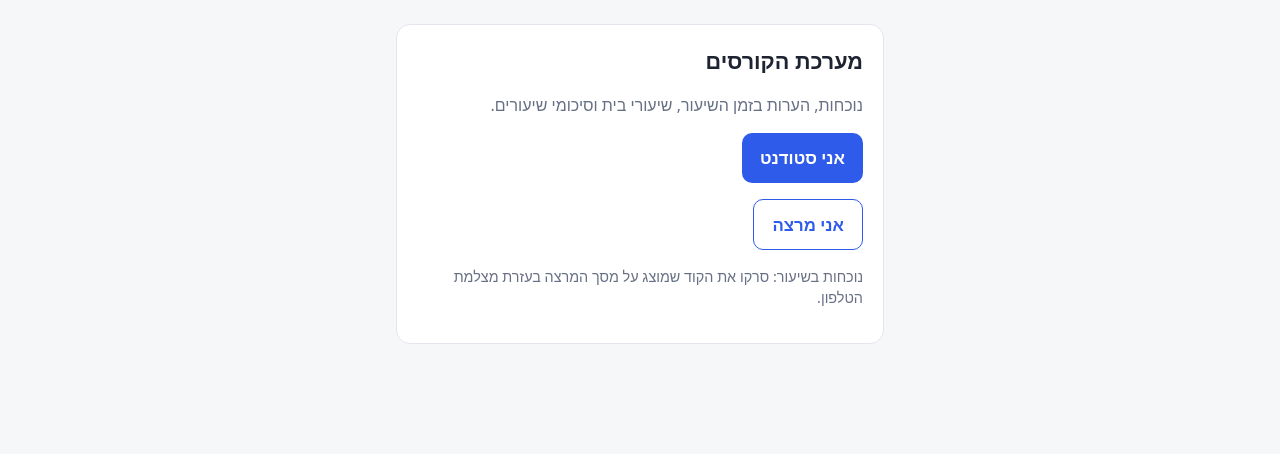
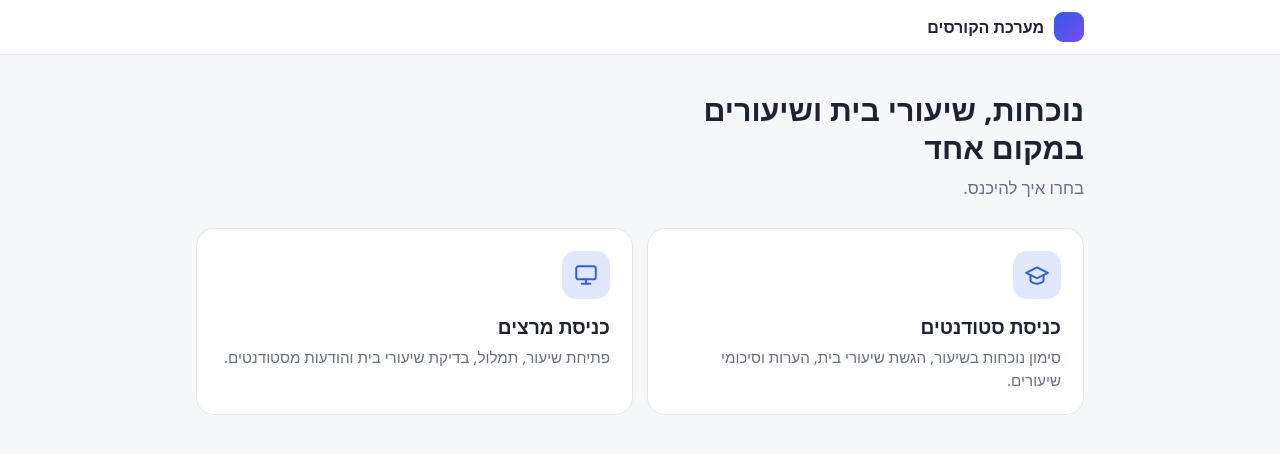
Before and after one commit to maayancohen-coder/smart-classroom-toolkit, a Flask app: page / in a window 1280 px wide. Shown: the top 454 px of the page. Run offline with Flask 3, Linux system fonts and the light colour scheme.

Commit message:
Redesign home and student pages, add in-app QR scanning

```diff
--- a/src/app.py
+++ b/src/app.py
@@ -179,7 +179,25 @@ def create_app(config: type[Config] = Config, roster: Roster | None = None) -> F
             return redirect(url_for("login_page"))
         cards = [{"id": c.course_id, "name": c.name, "live": active_session(c) is not None}
                  for c in catalog.for_student(student.student_id)]
-        return render_template("student_courses.html", student=student, courses=cards)
+        return render_template("student_courses.html", student=student, courses=cards,
+                               live_count=sum(1 for c in cards if c["live"]))
+
+    @app.get("/attend")
+    def student_attend():
+        student = current_student()
+        if student is None:
+            return redirect(url_for("login_page"))
+        cards = [{"id": c.course_id, "name": c.name, "live": active_session(c) is not None}
+                 for c in catalog.for_student(student.student_id)]
+        return render_template("attend.html", student=student, courses=cards)
+
+    @app.get("/scan")
+    def student_scan_page():
+        student = current_student()
+        if student is None:
+            return redirect(url_for("login_page"))
+        course = catalog.get(request.args.get("course", ""))
+        return render_template("scan.html", student=student, course=course)
 
     @app.get("/course/<course_id>")
     def student_course(course_id):
--- a/src/templates/base.html
+++ b/src/templates/base.html
@@ -32,8 +32,51 @@
     border: 1px solid var(--accent); }
   button.full { width: 100%; margin-top: 18px; }
   button:disabled { opacity: .55; cursor: default; }
+  a { color: var(--accent); }
+  select { width: 100%; font-size: 1.05rem; padding: 12px; border-radius: 10px; border: 1px solid var(--line);
+    background: var(--bg); color: var(--text); }
+
+  /* shared look: top bar, tiles, lists */
+  .topbar { background: var(--card); border-bottom: 1px solid var(--line); }
+  .topbar .in { max-width: 920px; margin: 0 auto; padding: 12px 16px; display: flex; align-items: center;
+    justify-content: space-between; gap: 12px; }
+  .brand { display: flex; align-items: center; gap: 10px; font-weight: 700; color: var(--text); text-decoration: none; }
+  .brand i { width: 30px; height: 30px; border-radius: 9px; background: linear-gradient(135deg, #2f5bea, #7a4cf0);
+    display: inline-block; }
+  .who { font-size: .95rem; color: var(--muted); display: flex; gap: 12px; align-items: center; }
+  .hero { max-width: 920px; margin: 0 auto; padding: 36px 16px 8px; }
+  .hero h1 { font-size: 1.9rem; line-height: 1.25; margin: 0 0 8px; }
+  .hero p { color: var(--muted); margin: 0; font-size: 1.05rem; }
+  .tiles { max-width: 920px; margin: 0 auto; padding: 20px 16px; display: grid; gap: 14px;
+    grid-template-columns: repeat(auto-fit, minmax(240px, 1fr)); }
+  .tile { display: block; background: var(--card); border: 1px solid var(--line); border-radius: 18px; padding: 22px;
+    text-decoration: none; color: var(--text); transition: transform .12s, box-shadow .12s, border-color .12s; }
+  .tile:hover, .tile:focus-visible { transform: translateY(-2px); border-color: var(--accent);
+    box-shadow: 0 8px 24px rgba(47, 91, 234, .14); outline: none; }
+  .tile .ico { width: 48px; height: 48px; border-radius: 14px; display: grid; place-items: center; margin-bottom: 14px;
+    background: color-mix(in srgb, var(--accent) 14%, transparent); color: var(--accent); }
+  .tile .ico svg { width: 26px; height: 26px; }
+  .tile h2 { font-size: 1.2rem; margin: 0 0 4px; }
+  .tile p { margin: 0; color: var(--muted); font-size: .95rem; }
+  .tile.off { opacity: .6; pointer-events: none; }
+  .section { max-width: 920px; margin: 0 auto; padding: 8px 16px 32px; }
+  .section h3 { margin: 18px 0 8px; font-size: 1.05rem; }
+  .list { background: var(--card); border: 1px solid var(--line); border-radius: 16px; overflow: hidden; }
+  .list .row { display: flex; align-items: center; justify-content: space-between; gap: 12px; padding: 14px 18px;
+    border-bottom: 1px solid var(--line); text-decoration: none; color: var(--text); }
+  .list .row:last-child { border-bottom: 0; }
+  .list a.row:hover { background: color-mix(in srgb, var(--accent) 6%, transparent); }
+  .pill { display: inline-block; padding: 2px 10px; border-radius: 999px; font-size: .85rem; font-weight: 600; }
+  .pill.live { background: var(--ok-bg); color: var(--ok); }
+  .pill.idle { background: var(--line); color: var(--muted); }
+  .back { max-width: 920px; margin: 0 auto; padding: 14px 16px 0; }
 </style>
 {% block head %}{% endblock %}
 </head>
-<body>{% block body %}{% endblock %}</body>
+<body>
+{% block topbar %}<header class="topbar"><div class="in">
+  <a class="brand" href="/"><i></i> מערכת הקורסים</a>
+  <div class="who">{% block who %}{% endblock %}</div>
+</div></header>{% endblock %}
+{% block body %}{% endblock %}</body>
 </html>
--- a/src/templates/home.html
+++ b/src/templates/home.html
@@ -1,19 +1,16 @@
 {% extends "base.html" %}
+{% block who %}{% if student %}{{ student.name }} · <a href="/logout">יציאה</a>{% elif lecturer %}<a href="/logout">יציאה</a>{% endif %}{% endblock %}
 {% block body %}
-<div class="wrap"><div class="card">
-  <h1>מערכת הקורסים</h1>
-  <p class="muted">נוכחות, הערות בזמן השיעור, שיעורי בית וסיכומי שיעורים.</p>
-  {% if student %}
-    <p>שלום {{ student.name }}</p>
-    <p><a class="btn full" href="/my">הקורסים שלי</a></p>
-    <p><a class="btn secondary" href="/logout">יציאה</a></p>
-  {% elif lecturer %}
-    <p><a class="btn full" href="/lecturer">אזור המרצה</a></p>
-    <p><a class="btn secondary" href="/logout">יציאה</a></p>
-  {% else %}
-    <p><a class="btn full" href="/login">אני סטודנט</a></p>
-    <p><a class="btn secondary full" href="/login#lecturer">אני מרצה</a></p>
-    <p class="muted" style="font-size:.9rem">נוכחות בשיעור: סרקו את הקוד שמוצג על מסך המרצה בעזרת מצלמת הטלפון.</p>
-  {% endif %}
-</div></div>
+<section class="hero">
+  <h1>נוכחות, שיעורי בית ושיעורים<br>במקום אחד</h1>
+  <p>בחרו איך להיכנס.</p>
+</section>
+<nav class="tiles">
+  <a class="tile" href="{% if student %}/my{% else %}/login{% endif %}">
+    <div class="ico"><svg viewBox="0 0 24 24" fill="none" stroke="currentColor" stroke-width="1.8" stroke-linecap="round" stroke-linejoin="round"><path d="M22 10 12 5 2 10l10 5 10-5z"/><path d="M6 12v5c0 1.5 3 3 6 3s6-1.5 6-3v-5"/></svg></div>
+    <h2>כניסת סטודנטים</h2><p>סימון נוכחות בשיעור, הגשת שיעורי בית, הערות וסיכומי שיעורים.</p></a>
+  <a class="tile" href="{% if lecturer %}/lecturer{% else %}/login#lecturer{% endif %}">
+    <div class="ico"><svg viewBox="0 0 24 24" fill="none" stroke="currentColor" stroke-width="1.8" stroke-linecap="round" stroke-linejoin="round"><rect x="3" y="4" width="18" height="12" rx="2"/><path d="M8 20h8M12 16v4"/></svg></div>
+    <h2>כניסת מרצים</h2><p>פתיחת שיעור, תמלול, בדיקת שיעורי בית והודעות מסטודנטים.</p></a>
+</nav>
 {% endblock %}
```
Also changed, not shown: src/templates/attend.html (added, +15 -0 lines), src/templates/scan.html (added, +64 -0 lines), src/templates/student_courses.html (+16 -11 lines), src/tests/test_portal.py (+13 -0 lines).
